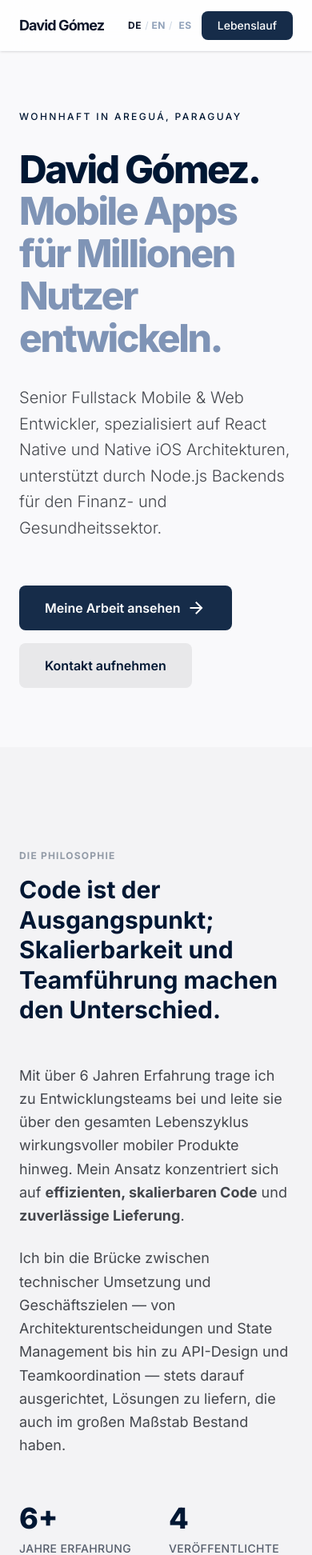
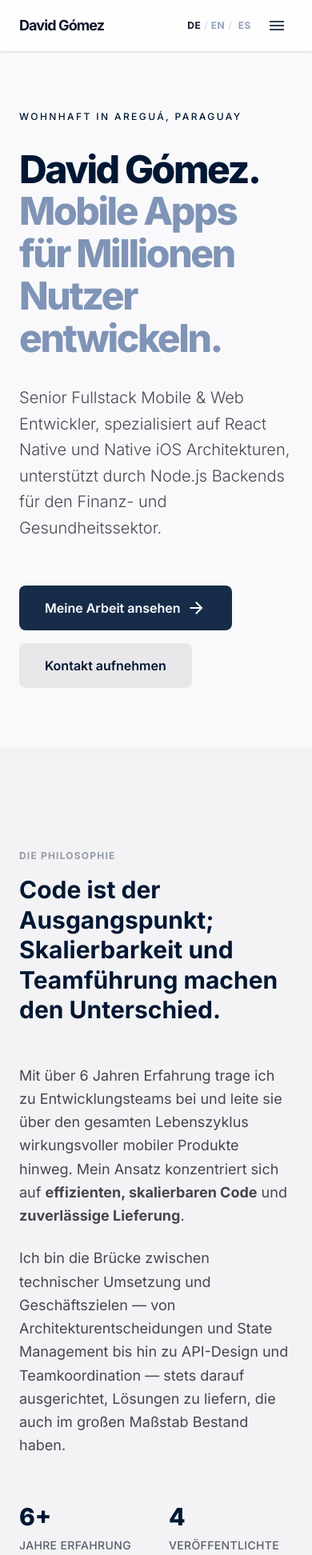
Before and after one commit to Dave-Gom/davegzarca, a Next.js app: page /de in a window 390 px wide. Shown: the top 1944 px of the page at 80% size. Built offline with nearby package versions, Linux system fonts and the light colour scheme.

Commit message:
feat: update heading styles for consistency across pages

```diff
--- a/app/[lang]/about/page.tsx
+++ b/app/[lang]/about/page.tsx
@@ -31,7 +31,7 @@ export default async function AboutPage({
           <span className="uppercase tracking-widest text-secondary font-semibold mb-4 block text-sm">
             {t.subtitle}
           </span>
-          <h1 className="text-[3.5rem] font-extrabold tracking-tighter leading-none mb-8 text-primary">
+          <h1 className="text-3xl md:text-[3.5rem] font-extrabold tracking-tighter leading-none mb-8 text-primary">
             {t.title}
           </h1>
           <div className="space-y-6 text-on-surface-variant text-lg leading-relaxed">
--- a/app/[lang]/components/Navbar.tsx
+++ b/app/[lang]/components/Navbar.tsx
@@ -1,5 +1,6 @@
 "use client";
 
+import { useState } from "react";
 import Link from "next/link";
 import { usePathname } from "next/navigation";
 import type { Locale } from "../dictionaries";
@@ -18,6 +19,7 @@ interface NavbarProps {
 
 export default function Navbar({ lang, labels }: NavbarProps) {
   const pathname = usePathname();
+  const [menuOpen, setMenuOpen] = useState(false);
 
   const navLinks = [
     { href: `/${lang}/about`, label: labels.about, match: "/about" },
@@ -83,12 +85,48 @@ export default function Navbar({ lang, labels }: NavbarProps) {
               </span>
             ))}
           </div>
-          <button className="bg-primary-container text-on-primary px-5 py-2 rounded-lg text-sm font-medium hover:opacity-90 transition-opacity">
+          <button className="hidden md:block bg-primary-container text-on-primary px-5 py-2 rounded-lg text-sm font-medium hover:opacity-90 transition-opacity">
             {labels.resume}
+          </button>
+          <button
+            className="md:hidden flex items-center justify-center w-10 h-10 rounded-lg text-slate-700 hover:bg-slate-100 transition-colors"
+            onClick={() => setMenuOpen(!menuOpen)}
+            aria-label="Toggle menu"
+          >
+            <span className="material-symbols-outlined text-2xl">
+              {menuOpen ? "close" : "menu"}
+            </span>
           </button>
         </div>
       </div>
       <div className="bg-slate-200/20 h-px w-full absolute bottom-0"></div>
+
+      {/* Mobile menu */}
+      {menuOpen && (
+        <div className="md:hidden glass-nav border-t border-slate-200/30">
+          <div className="max-w-7xl mx-auto px-6 py-4 flex flex-col gap-1">
+            {navLinks.map((link) => (
+              <Link
+                key={link.href}
+                href={link.href}
+                onClick={() => setMenuOpen(false)}
+                className={
+                  isActive(link)
+                    ? "text-slate-900 font-semibold py-3 px-4 rounded-lg bg-slate-100/50 text-sm tracking-tight"
+                    : "text-slate-500 hover:text-slate-900 hover:bg-slate-50 py-3 px-4 rounded-lg transition-colors text-sm tracking-tight font-medium"
+                }
+              >
+                {link.label}
+              </Link>
+            ))}
+            <div className="mt-2 pt-3 border-t border-slate-200/30">
+              <button className="w-full bg-primary-container text-on-primary px-5 py-3 rounded-lg text-sm font-medium hover:opacity-90 transition-opacity">
+                {labels.resume}
+              </button>
+            </div>
+          </div>
+        </div>
+      )}
     </nav>
   );
 }
--- a/app/[lang]/contact/page.tsx
+++ b/app/[lang]/contact/page.tsx
@@ -29,7 +29,7 @@ export default async function ContactPage({
         {/* Left Column */}
         <div className="lg:col-span-7 space-y-12">
           <header className="space-y-4">
-            <h1 className="text-[3.5rem] leading-none font-bold tracking-tight text-primary-container">
+            <h1 className="text-3xl md:text-[3.5rem] leading-none font-bold tracking-tight text-primary-container">
               {t.title} <br />
               {t.titleLine2}
             </h1>
@@ -59,7 +59,7 @@ export default async function ContactPage({
                   {t.emailLabel}
                 </p>
                 <a
-                  className="text-2xl font-medium text-primary hover:text-primary-container transition-colors flex items-center gap-3"
+                  className="text-lg md:text-2xl font-medium text-primary hover:text-primary-container transition-colors flex items-center gap-3"
                   href="mailto:davegomez426@gmail.com"
                 >
                   davegomez426@gmail.com
--- a/app/[lang]/experience/page.tsx
+++ b/app/[lang]/experience/page.tsx
@@ -31,7 +31,7 @@ export default async function ExperiencePage({
         <span className="uppercase tracking-widest text-on-secondary-container mb-4 block text-sm">
           {t.subtitle}
         </span>
-        <h1 className="text-[3.5rem] font-bold tracking-tighter text-primary leading-none mb-6">
+        <h1 className="text-3xl md:text-[3.5rem] font-bold tracking-tighter text-primary leading-none mb-6">
           {t.title}
         </h1>
         <p className="text-base text-on-surface-variant max-w-xl leading-relaxed">
--- a/app/[lang]/page.tsx
+++ b/app/[lang]/page.tsx
@@ -85,7 +85,7 @@ export default async function Home({
             </p>
             <div className="grid grid-cols-2 gap-8 pt-8">
               <div>
-                <p className="text-4xl font-extrabold text-primary">
+                <p className="text-3xl md:text-4xl font-extrabold text-primary">
                   {t.yearsCount}
                 </p>
                 <p className="text-sm font-medium text-secondary tracking-wide uppercase mt-2">
@@ -93,7 +93,7 @@ export default async function Home({
                 </p>
               </div>
               <div>
-                <p className="text-4xl font-extrabold text-primary">
+                <p className="text-3xl md:text-4xl font-extrabold text-primary">
                   {t.appsCount}
                 </p>
                 <p className="text-sm font-medium text-secondary tracking-wide uppercase mt-2">
@@ -113,7 +113,7 @@ export default async function Home({
               <h2 className="text-xs font-bold uppercase tracking-widest text-primary/40 mb-4">
                 {t.worksLabel}
               </h2>
-              <h3 className="text-4xl font-extrabold text-primary tracking-tighter">
+              <h3 className="text-2xl md:text-4xl font-extrabold text-primary tracking-tighter">
                 {t.worksTitle}
               </h3>
             </div>
@@ -154,7 +154,7 @@ export default async function Home({
               <h2 className="text-xs font-bold uppercase tracking-widest text-primary/40 mb-4">
                 {t.historyLabel}
               </h2>
-              <h3 className="text-4xl font-extrabold text-primary tracking-tighter">
+              <h3 className="text-2xl md:text-4xl font-extrabold text-primary tracking-tighter">
                 {t.historyTitle}
               </h3>
             </div>
```
